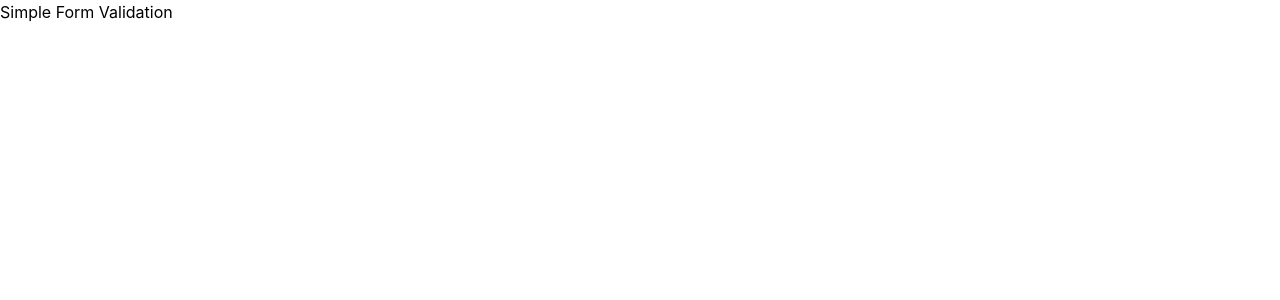
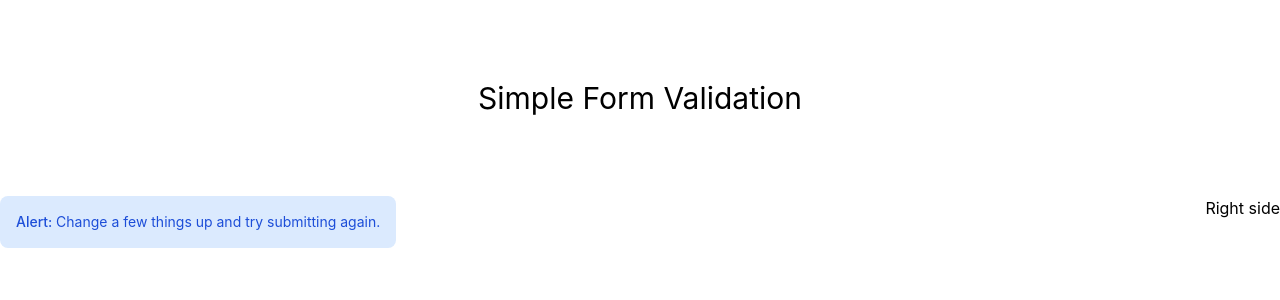
Before and after one commit to codeawy/nextjs-simple-form-validation, a Next.js app: page / in a window 1280 px wide. Shown: the top 300 px of the page. Built offline with nearby package versions, Linux system fonts and the light colour scheme.

Commit message:
Post, Render posts list

```diff
--- a/components/Alert.jsx
+++ b/components/Alert.jsx
@@ -11,8 +11,8 @@ const Alert = ({ type = "info", msg = "" }) => {
     }
   };
   return (
-    <div className="p-4 mb-4 text-sm  w-4/6" role="alert">
-      <span className={`font-medium ${renderAlertTypeClasses()}`}>Alert:</span>
+    <div className={`p-4 mb-4 text-sm w-fit ${renderAlertTypeClasses()}`} role="alert">
+      <span className="font-medium">Alert: </span>
       {msg}
     </div>
   );
--- /dev/null
+++ b/components/Post.jsx
@@ -0,0 +1,31 @@
+import Image from "next/image";
+
+const Post = ({ title, description, image, creator, email }) => {
+  return (
+    <div className="border-2 border-gray-700 rounded-lg flex flex-col justify-content h-fit">
+      <div className="post-header">
+        <Image src={image} alt="img" className="object-cover" />
+      </div>
+      <div className="post-footer p-2 text-sm">
+        <h3>
+          <span className="font-bold mr-1">Title: </span>
+          {title}
+        </h3>
+        <p>
+          <span className="font-bold mr-1">Description:</span>
+          {description}
+        </p>
+        <h3>
+          <span className="font-bold mr-1">Created By:</span>
+          {creator}
+        </h3>
+        <h3>
+          <span className="font-bold mr-1">Email:</span>
+          {email}
+        </h3>
+      </div>
+    </div>
+  );
+};
+
+export default Post;
--- a/pages/index.jsx
+++ b/pages/index.jsx
@@ -1,5 +1,7 @@
 import { useState } from "react";
 import Head from "next/head";
+import Alert from "components/Alert";
+import Post from "components/Post";
 
 export default function Home() {
   // ** States
@@ -14,6 +16,27 @@ export default function Home() {
   const [errors, setErrors] = useState({ ...post });
   const [isError, setIsError] = useState(false);
 
+  //** Renders
+  const IS_POSTS_LENGTH = !postList.length ? (
+    <Alert
+      type="info"
+      msg="Change a few things up and try
+            submitting again."
+    />
+  ) : (
+    <div className="w-4/6 grid gap-3 grid-cols-3">{renderPosts()}</div>
+  );
+
+  const renderPosts = () => {
+    return (
+      <>
+        {postList.map((post, idx) => (
+          <Post key={idx} {...post} />
+        ))}
+      </>
+    );
+  };
+
   return (
     <div>
       <Head>
@@ -22,8 +45,12 @@ export default function Home() {
         <link rel="icon" href="/favicon.ico" />
       </Head>
 
-      <main>
-        <h1>Simple Form Validation</h1>
+      <main className="container">
+        <h1 className="my-20 text-center text-3xl">Simple Form Validation</h1>
+        <div className="flex justify-between">
+          {IS_POSTS_LENGTH}
+          <h1>Right side</h1>
+        </div>
       </main>
     </div>
   );
--- a/tailwind.config.js
+++ b/tailwind.config.js
@@ -2,6 +2,9 @@
 module.exports = {
   content: ["./pages/**/*.{js,ts,jsx,tsx}", "./components/**/*.{js,ts,jsx,tsx}"],
   theme: {
+    container: {
+      center: true,
+    },
     extend: {},
   },
   plugins: [],
```
